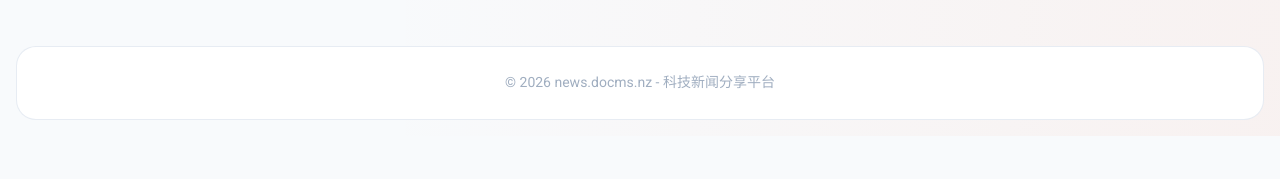
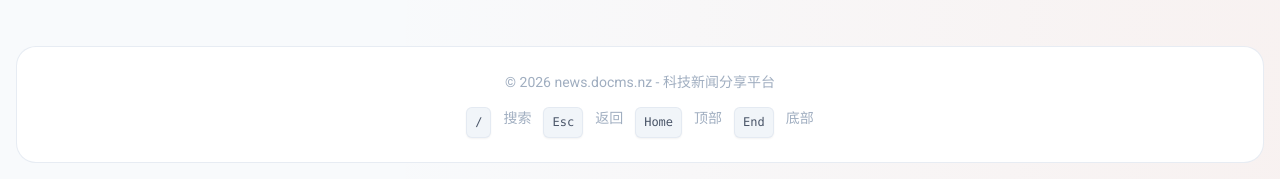
Before and after one commit to maxazure/news.docms.nz, a Flask app: page / in a window 1280 px wide. Shown: the part 3756-3935 px from the top of the page. Before the commit the page ends 3876 px from the top, so only its background shows below. Run offline with Flask 3, Linux system fonts and the light colour scheme; data comes from the database, SQL or seed files in the repository; parts of the project's set-up code (start-up, migrations or seed data) failed here and were passed over; some libraries are stand-ins or nearby versions.

Commit message:
feat: enhance article cards with focus states and add keyboard navigation shortcuts

```diff
--- a/static/css/main.css
+++ b/static/css/main.css
@@ -488,14 +488,31 @@ a:focus-visible {
   transition: var(--transition);
 }
 
-.article-card:hover {
+.article-card:hover,
+.article-card:focus-within {
   box-shadow: var(--shadow-lg);
   border-color: var(--primary-light);
   transform: translateY(-4px);
 }
 
-.article-card:hover::before {
+.article-card:hover::before,
+.article-card:focus-within::before {
   opacity: 1;
+}
+
+/* 焦点状态 - 无障碍 */
+.article-card:focus {
+  outline: 2px solid var(--primary-color);
+  outline-offset: 2px;
+}
+
+.article-card:focus:not(:focus-visible) {
+  outline: none;
+}
+
+.article-card:focus-visible {
+  outline: 2px solid var(--primary-color);
+  outline-offset: 2px;
 }
 
 .article-card-header {
@@ -564,7 +581,8 @@ a:focus-visible {
   display: inline;
 }
 
-.article-card:hover h2 a {
+.article-card:hover h2 a,
+.article-card h2 a:focus {
   background-size: 100% 2px;
   color: var(--primary-color);
 }
@@ -1308,6 +1326,33 @@ select.form-control {
   color: var(--primary-color);
 }
 
+/* 键盘快捷键提示 */
+.keyboard-hints {
+  margin-top: 12px;
+  display: flex;
+  justify-content: center;
+  gap: 12px;
+  flex-wrap: wrap;
+}
+
+.keyboard-hints kbd {
+  display: inline-block;
+  padding: 4px 8px;
+  font-family: var(--font-mono);
+  font-size: 0.75rem;
+  background: var(--bg-secondary);
+  border: 1px solid var(--border-color);
+  border-radius: var(--radius-sm);
+  color: var(--text-secondary);
+  box-shadow: 0 1px 2px rgba(0, 0, 0, 0.05);
+}
+
+@media (max-width: 640px) {
+  .keyboard-hints {
+    display: none;
+  }
+}
+
 /* 响应式设计 */
 @media screen and (max-width: 768px) {
   /* 头部调整 */
--- a/templates/index.html
+++ b/templates/index.html
@@ -712,6 +712,12 @@
 
     <footer class="footer">
         <p>&copy; 2026 news.docms.nz - 科技新闻分享平台</p>
+        <p class="keyboard-hints">
+            <kbd>/</kbd> 搜索
+            <kbd>Esc</kbd> 返回
+            <kbd>Home</kbd> 顶部
+            <kbd>End</kbd> 底部
+        </p>
     </footer>
 </div>
 {% endraw %}
@@ -1220,6 +1226,40 @@ const app = Vue.createApp({
             if (currentPage.value === 'article') {
                 setTimeout(generateToc, 500);
             }
+
+            // 键盘导航
+            document.addEventListener('keydown', (e) => {
+                // 避免在输入框中触发
+                if (e.target.tagName === 'INPUT' || e.target.tagName === 'TEXTAREA' || e.target.isContentEditable) {
+                    return;
+                }
+
+                // Escape: 返回首页
+                if (e.key === 'Escape') {
+                    if (currentPage.value === 'article') {
+                        navigateTo('/');
+                    }
+                }
+
+                // /: 聚焦搜索框
+                if (e.key === '/' && !searchQuery.value) {
+                    e.preventDefault();
+                    const searchInput = document.querySelector('.search-box input');
+                    if (searchInput) searchInput.focus();
+                }
+
+                // Home: 返回顶部
+                if (e.key === 'Home') {
+                    e.preventDefault();
+                    window.scrollTo({ top: 0, behavior: 'smooth' });
+                }
+
+                // End: 滚动到底部
+                if (e.key === 'End') {
+                    e.preventDefault();
+                    window.scrollTo({ top: document.documentElement.scrollHeight, behavior: 'smooth' });
+                }
+            });
         });
 
         // 日期格式化
```
Also changed, not shown: .claude/ralph-loop.local.md.
